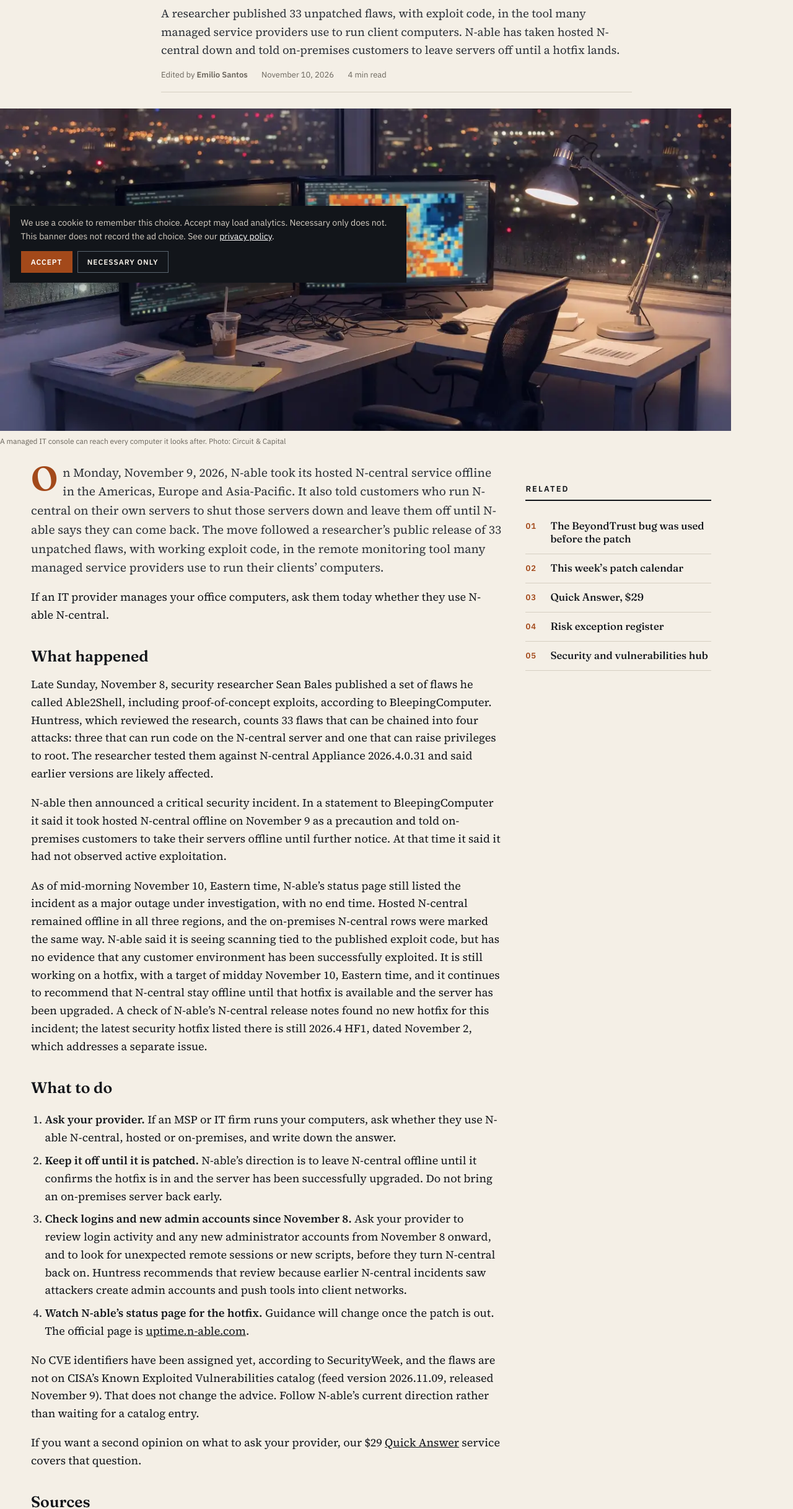
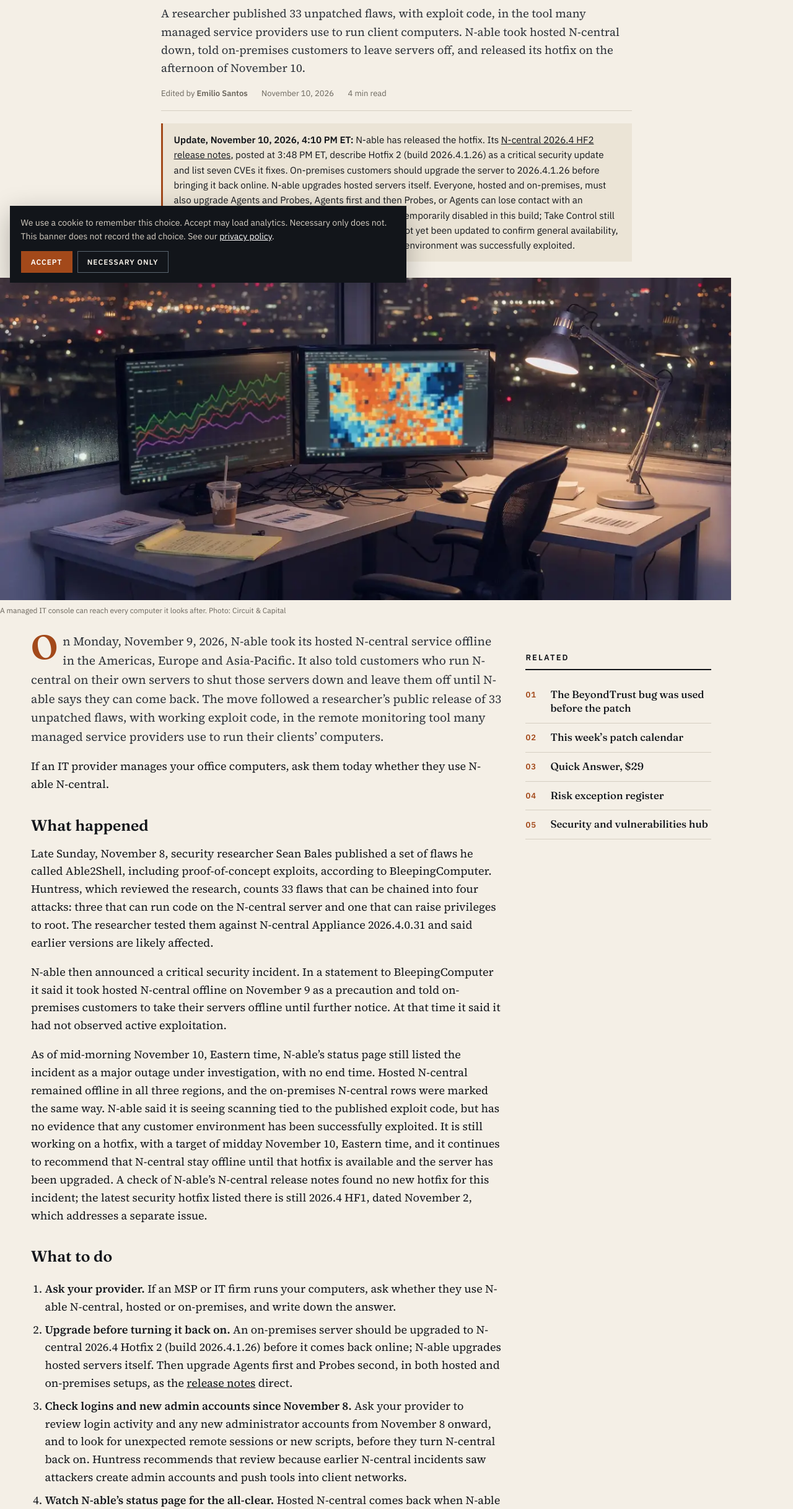
Before and after one commit to empt1012-coder/circuit-capital, a website: page articles/n-able-n-central-offline-able2shell.html in a window 1280 px wide. Shown: the part 328-2762 px from the top of the page at 62% size. Drawn offline with Linux system fonts and the light colour scheme.

Commit message:
N-able article: add Nov 10 update for N-central 2026.4 Hotfix 2 (#46)

```diff
--- a/articles/n-able-n-central-offline-able2shell.html
+++ b/articles/n-able-n-central-offline-able2shell.html
@@ -4,7 +4,7 @@
   <meta charset="UTF-8">
   <meta name="viewport" content="width=device-width, initial-scale=1">
   <title>N-able N-central offline after Able2Shell flaws published: ask your MSP</title>
-  <meta name="description" content="N-able took hosted N-central offline Nov 9 after 33 unpatched Able2Shell flaws were published. Ask your MSP, keep it off until the hotfix, check logins since Nov 8.">
+  <meta name="description" content="Update Nov 10: N-able released N-central 2026.4 Hotfix 2 (build 2026.4.1.26) for the Able2Shell flaws. Ask your MSP, upgrade before bringing N-central back, then upgrade Agents and Probes.">
   <link rel="icon" href="../assets/favicon.svg" type="image/svg+xml">
   <link rel="apple-touch-icon" sizes="180x180" href="../assets/apple-touch-icon.png">
   <link rel="preconnect" href="https://fonts.googleapis.com">
@@ -16,18 +16,18 @@
   <link rel="canonical" href="https://circuits.fit/articles/n-able-n-central-offline-able2shell.html">
   <link rel="alternate" type="application/rss+xml" title="Circuit &amp; Capital" href="https://circuits.fit/feed.xml">
   <meta property="og:title" content="N-able N-central offline after Able2Shell flaws published">
-  <meta property="og:description" content="N-able took hosted N-central offline Nov 9 after 33 unpatched Able2Shell flaws were published. Ask your MSP, keep it off until the hotfix, check logins since Nov 8.">
+  <meta property="og:description" content="Update Nov 10: N-able released N-central 2026.4 Hotfix 2 (build 2026.4.1.26). Upgrade the server before bringing it back online, then Agents and Probes.">
   <meta property="og:url" content="https://circuits.fit/articles/n-able-n-central-offline-able2shell.html">
   <meta property="og:type" content="article">
   <meta property="og:site_name" content="Circuit &amp; Capital">
   <meta property="og:image" content="https://circuits.fit/assets/images/nightdesk.jpg">
   <meta name="twitter:card" content="summary_large_image">
   <meta name="twitter:title" content="N-able N-central offline after Able2Shell flaws published">
-  <meta name="twitter:description" content="N-able took hosted N-central offline Nov 9 after 33 unpatched Able2Shell flaws were published. Ask your MSP, keep it off until the hotfix, check logins since Nov 8.">
+  <meta name="twitter:description" content="Update Nov 10: N-able released N-central 2026.4 Hotfix 2 (build 2026.4.1.26). Upgrade the server before bringing it back online, then Agents and Probes.">
   <meta name="twitter:image" content="https://circuits.fit/assets/images/nightdesk.jpg">
   <meta property="article:published_time" content="2026-11-10">
     <script type="application/ld+json">
-  {"@context": "https://schema.org", "@type": "NewsArticle", "headline": "N-able took N-central offline. Ask your MSP if they use it.", "description": "N-able took hosted N-central offline on November 9, 2026, after a researcher published 33 unpatched flaws, with exploit code, in the remote monitoring tool many MSPs use. As of mid-morning November 10, Eastern time, the hotfix had not shipped. Ask your MSP, keep N-central off until it is patched, and check logins and new admin accounts since November 8.", "image": ["https://circuits.fit/assets/images/nightdesk.jpg"], "datePublished": "2026-11-10", "dateModified": "2026-11-10", "author": {"@type": "Person", "name": "Emilio Santos", "url": "https://circuits.fit/about.html"}, "publisher": {"@type": "Organization", "name": "Circuit & Capital", "logo": {"@type": "ImageObject", "url": "https://circuits.fit/assets/apple-touch-icon.png", "width": 1024, "height": 1024}}, "mainEntityOfPage": "https://circuits.fit/articles/n-able-n-central-offline-able2shell.html", "articleSection": "Policy"}
+  {"@context": "https://schema.org", "@type": "NewsArticle", "headline": "N-able took N-central offline. Ask your MSP if they use it.", "description": "N-able took hosted N-central offline on November 9, 2026, after a researcher published 33 unpatched flaws, with exploit code, in the remote monitoring tool many MSPs use. On the afternoon of November 10, Eastern time, N-able released N-central 2026.4 Hotfix 2. Ask your MSP, upgrade before bringing N-central back online, and check logins and new admin accounts since November 8.", "image": ["https://circuits.fit/assets/images/nightdesk.jpg"], "datePublished": "2026-11-10", "dateModified": "2026-11-10T16:10:00-05:00", "author": {"@type": "Person", "name": "Emilio Santos", "url": "https://circuits.fit/about.html"}, "publisher": {"@type": "Organization", "name": "Circuit & Capital", "logo": {"@type": "ImageObject", "url": "https://circuits.fit/assets/apple-touch-icon.png", "width": 1024, "height": 1024}}, "mainEntityOfPage": "https://circuits.fit/articles/n-able-n-central-offline-able2shell.html", "articleSection": "Policy"}
   </script>
   <meta name="google-adsense-account" content="ca-pub-3634982565972955">
   <script async src="https://pagead2.googlesyndication.com/pagead/js/adsbygoogle.js?client=ca-pub-3634982565972955" crossorigin="anonymous"></script>
@@ -84,12 +84,15 @@
     <header class="article-hero wrap">
       <div class="kicker">Policy</div>
       <h1>N-able took N-central offline. Ask your MSP if they use it.</h1>
-      <p class="dek">A researcher published 33 unpatched flaws, with exploit code, in the tool many managed service providers use to run client computers. N-able has taken hosted N-central down and told on-premises customers to leave servers off until a hotfix lands.</p>
+      <p class="dek">A researcher published 33 unpatched flaws, with exploit code, in the tool many managed service providers use to run client computers. N-able took hosted N-central down, told on-premises customers to leave servers off, and released its hotfix on the afternoon of November 10.</p>
       <div class="byline-row">
         <span>Edited by <strong>Emilio Santos</strong></span>
         <span><time datetime="2026-11-10">November 10, 2026</time></span>
         <span>4 min read</span>
       </div>
+      <aside class="correction-note" role="note" aria-label="Update">
+        <p><strong>Update, November 10, 2026, 4:10 PM ET:</strong> N-able has released the hotfix. Its <a href="https://status.n-able.com/2026/11/10/n-central-2026-4-hf2-release-notes/" rel="noopener">N-central 2026.4 HF2 release notes</a>, posted at 3:48 PM ET, describe Hotfix 2 (build 2026.4.1.26) as a critical security update and list seven CVEs it fixes. On-premises customers should upgrade the server to 2026.4.1.26 before bringing it back online. N-able upgrades hosted servers itself. Everyone, hosted and on-premises, must also upgrade Agents and Probes, Agents first and then Probes, or Agents can lose contact with an upgraded Probe. N-central’s built-in remote control is temporarily disabled in this build; Take Control still works. As of 4:05 PM ET, N-able’s status incident had not yet been updated to confirm general availability, and N-able still reports no evidence that any customer environment was successfully exploited.</p>
+      </aside>
     </header>
     <figure class="article-cover wrap">
       <picture><source srcset="../assets/images/nightdesk.webp" type="image/webp"><img src="../assets/images/nightdesk.jpg" alt="A desk lit at night in an empty office" width="1280" height="720" decoding="async"></picture>
@@ -106,11 +109,11 @@
         <h2>What to do</h2>
         <ol>
           <li><strong>Ask your provider.</strong> If an MSP or IT firm runs your computers, ask whether they use N-able N-central, hosted or on-premises, and write down the answer.</li>
-          <li><strong>Keep it off until it is patched.</strong> N-able’s direction is to leave N-central offline until it confirms the hotfix is in and the server has been successfully upgraded. Do not bring an on-premises server back early.</li>
+          <li><strong>Upgrade before turning it back on.</strong> An on-premises server should be upgraded to N-central 2026.4 Hotfix 2 (build 2026.4.1.26) before it comes back online; N-able upgrades hosted servers itself. Then upgrade Agents first and Probes second, in both hosted and on-premises setups, as the <a href="https://status.n-able.com/2026/11/10/n-central-2026-4-hf2-release-notes/" rel="noopener">release notes</a> direct.</li>
           <li><strong>Check logins and new admin accounts since November 8.</strong> Ask your provider to review login activity and any new administrator accounts from November 8 onward, and to look for unexpected remote sessions or new scripts, before they turn N-central back on. Huntress recommends that review because earlier N-central incidents saw attackers create admin accounts and push tools into client networks.</li>
-          <li><strong>Watch N-able’s status page for the hotfix.</strong> Guidance will change once the patch is out. The official page is <a href="https://uptime.n-able.com/" rel="noopener">uptime.n-able.com</a>.</li>
+          <li><strong>Watch N-able’s status page for the all-clear.</strong> Hosted N-central comes back when N-able says so. The official page is <a href="https://uptime.n-able.com/" rel="noopener">uptime.n-able.com</a>.</li>
         </ol>
-        <p>No CVE identifiers have been assigned yet, according to SecurityWeek, and the flaws are not on CISA’s Known Exploited Vulnerabilities catalog (feed version 2026.11.09, released November 9). That does not change the advice. Follow N-able’s current direction rather than waiting for a catalog entry.</p>
+        <p>When this piece first ran, no CVE identifiers had been assigned, according to SecurityWeek. N-able’s Hotfix 2 release notes now list seven, including CVE-2026-125882 (code execution through a file repository upload path traversal) and CVE-2026-125878 (OGNL injection). The flaws were not on CISA’s Known Exploited Vulnerabilities catalog as of feed version 2026.11.09. That does not change the advice. Follow N-able’s current direction rather than waiting for a catalog entry.</p>
         <p>If you want a second opinion on what to ask your provider, our $29 <a href="../services/quick-answer.html">Quick Answer</a> service covers that question.</p>
         <h2>Sources</h2>
         <ul class="sources">
@@ -119,7 +122,7 @@
           <li><a href="https://www.huntress.com/blog/n-able-disables-cloud-services-following-disclosure-of-able2shell-exploit-chains" rel="noopener">Huntress, “N-able Disables Cloud Services Following Disclosure of ‘Able2Shell’ Exploit Chains”</a>, November 9, 2026</li>
           <li><a href="https://www.securityweek.com/n-able-takes-n-central-offline-as-researcher-drops-over-30-zero-days/" rel="noopener">SecurityWeek, “N-able Takes N-central Offline as Researcher Drops Over 30 Zero-Days”</a>, November 10, 2026 (no CVE identifiers assigned yet)</li>
           <li><a href="https://www.cisa.gov/sites/default/files/feeds/known_exploited_vulnerabilities.json" rel="noopener">CISA Known Exploited Vulnerabilities catalog JSON feed</a>, version 2026.11.09 (no Able2Shell or new N-central identifiers for this incident)</li>
-          <li><a href="https://status.n-able.com/category/n-central/" rel="noopener">N-able N-central release notes</a> (checked November 10, 2026; no hotfix posted for this incident)</li>
+          <li><a href="https://status.n-able.com/2026/11/10/n-central-2026-4-hf2-release-notes/" rel="noopener">N-able, “N-central 2026.4 HF2 Release Notes”</a>, posted November 10, 2026, 3:48 PM ET (build 2026.4.1.26, upgrade guidance, CVE list, known issues)</li>
         </ul>
         <p>Related: <a href="beyondtrust-remote-support-zero-day.html">The BeyondTrust bug was used before the patch. Check the logs.</a> and <a href="../topics/security-vulnerabilities.html">Security and vulnerabilities</a>, every security briefing, guide and tool in one place.</p>
         <div class="author-box">
```
